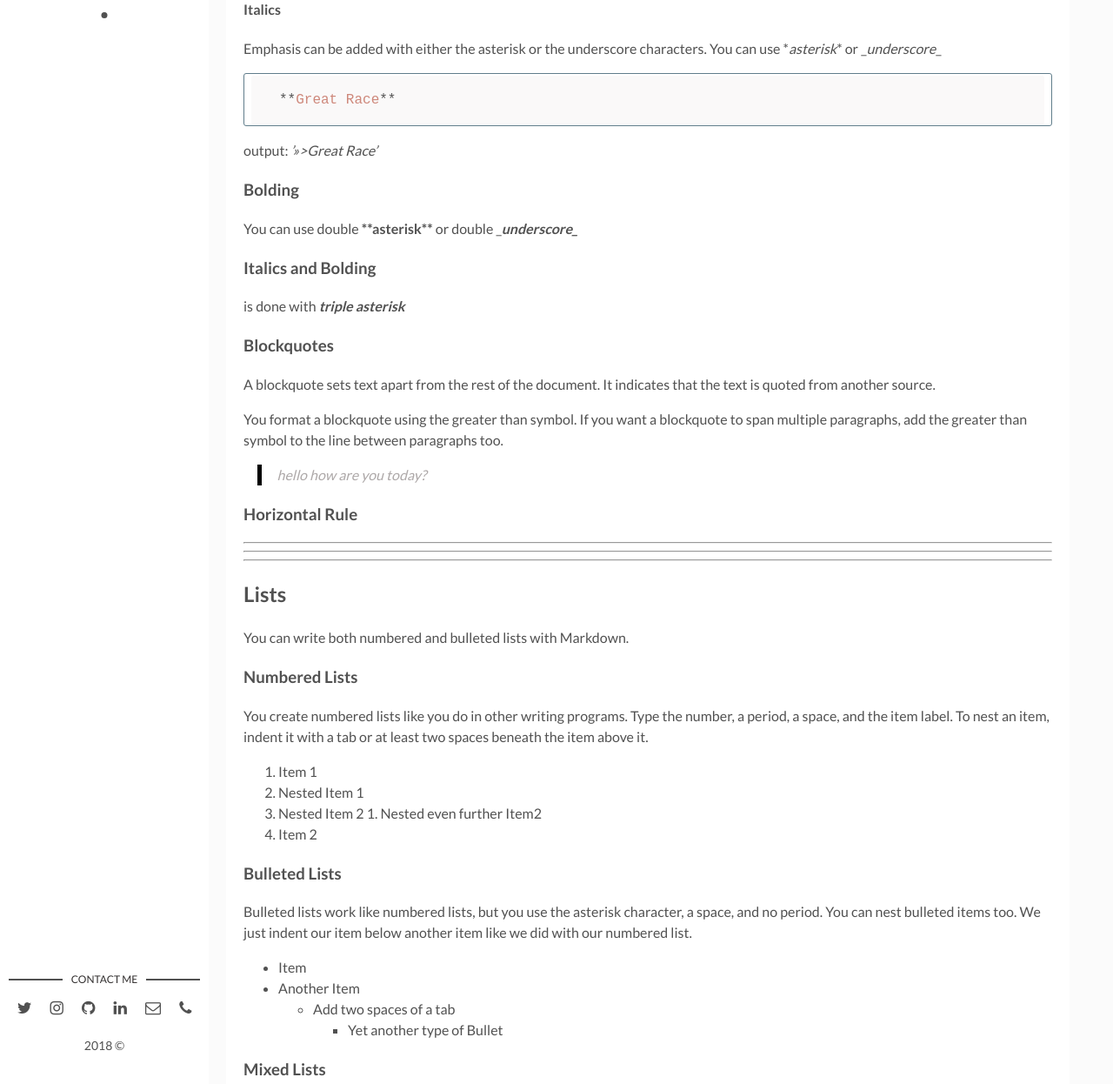
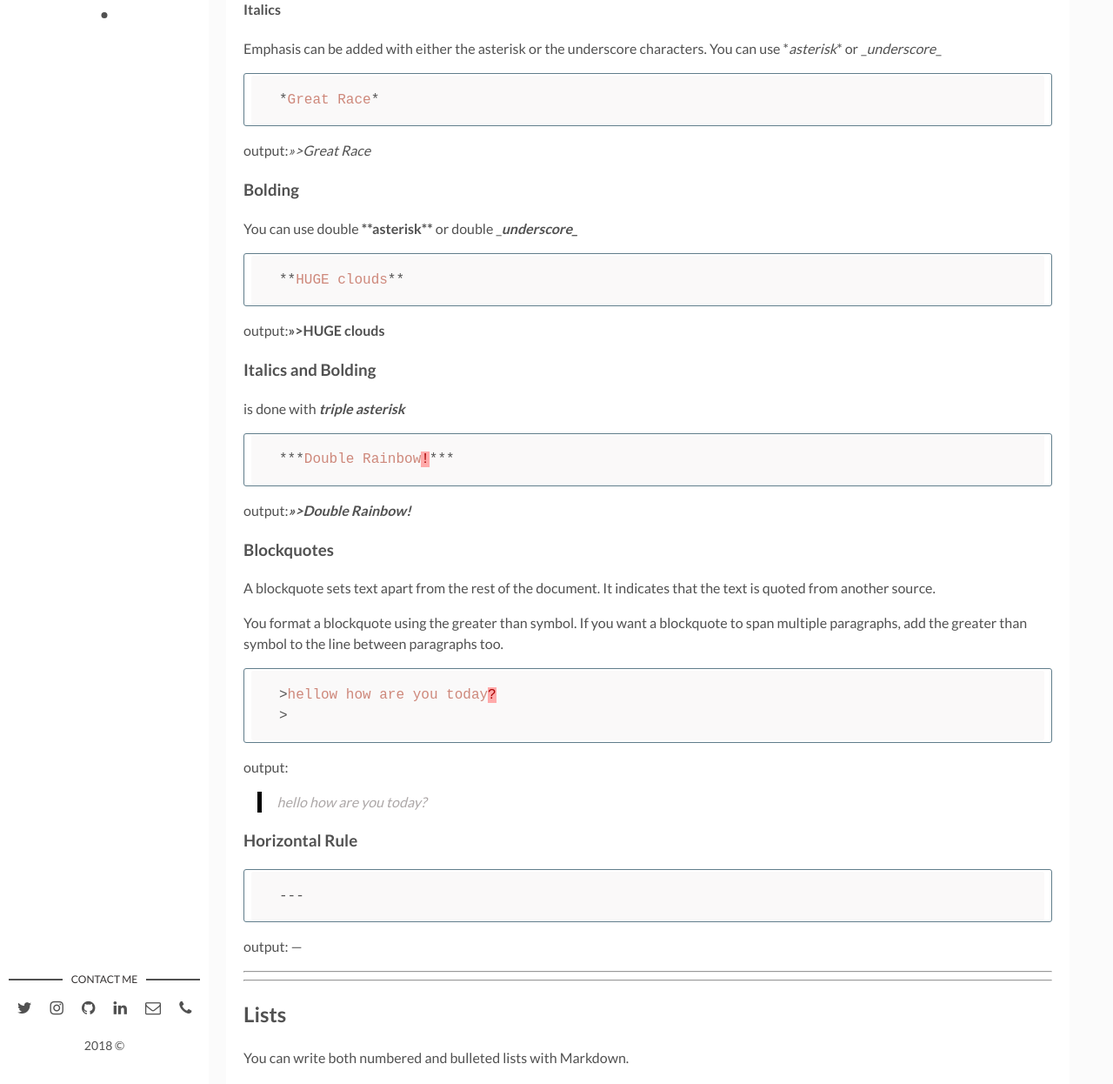
Before and after one commit to mynameiskaleb/johnnyromano.github.io, a Jekyll site: the page built from _posts/2017-06-28-markdown-notes.md, in a window 1280 px wide and 1400 px high, scrolled down 1427 px, cut to the strip 154-1400 px from the top of the window. Shown: the whole strip at 87% size. Built offline with Jekyll 4.4.1, drawn with Linux system fonts in a browser that asks for light colours; some of the changed text lies outside the part shown.

Commit message:
udated markedown post

````diff
--- a/_posts/2017-06-28-markdown-notes.md
+++ b/_posts/2017-06-28-markdown-notes.md
@@ -50,32 +50,46 @@ just like this
 Emphasis can be added with either the asterisk or the underscore characters.
 You can use \**asterisk*\* or \__underscore_\_
 ```python
-**Great Race**
+*Great Race*
 ```
-output:
-<i>'>>>Great Race'</i>
-
+output:<i>>>>Great Race</i>
 
 
 ### Bolding
 
 You can use double **\*\*asterisk\*\*** or double \____underscore\____
+```python
+**HUGE clouds**
+```
+output:<strong>>>>HUGE clouds</strong>
 
 ### Italics and Bolding
 
 is done with ***triple asterisk***
+```python
+***Double Rainbow!***
+```
+output:<i><strong>>>>Double Rainbow!</strong></i>
+
 
 ### Blockquotes
 
 A blockquote sets text apart from the rest of the document. It indicates that the text is quoted from another source.
 
 You format a blockquote using the greater than symbol. If you want a blockquote to span multiple paragraphs, add the greater than symbol to the line between paragraphs too.
-
+```python
+>hellow how are you today?
+>
+```
+output:
 >hello how are you today?
 >
 
 ### Horizontal Rule
-
+```python
+---
+```
+output:
 ---
 
 ___
@@ -89,6 +103,14 @@ You can write both numbered and bulleted lists with Markdown.
 ### Numbered Lists
 
 You create numbered lists like you do in other writing programs. Type the number, a period, a space, and the item label. To nest an item, indent it with a tab or at least two spaces beneath the item above it.
+```python
+1. Item 1
+  1. Nested Item 1
+  2. Nested Item 2
+    1. Nested even further Item2
+2. Item 2
+```
+output:
 
 1. Item 1
   1. Nested Item 1
````
